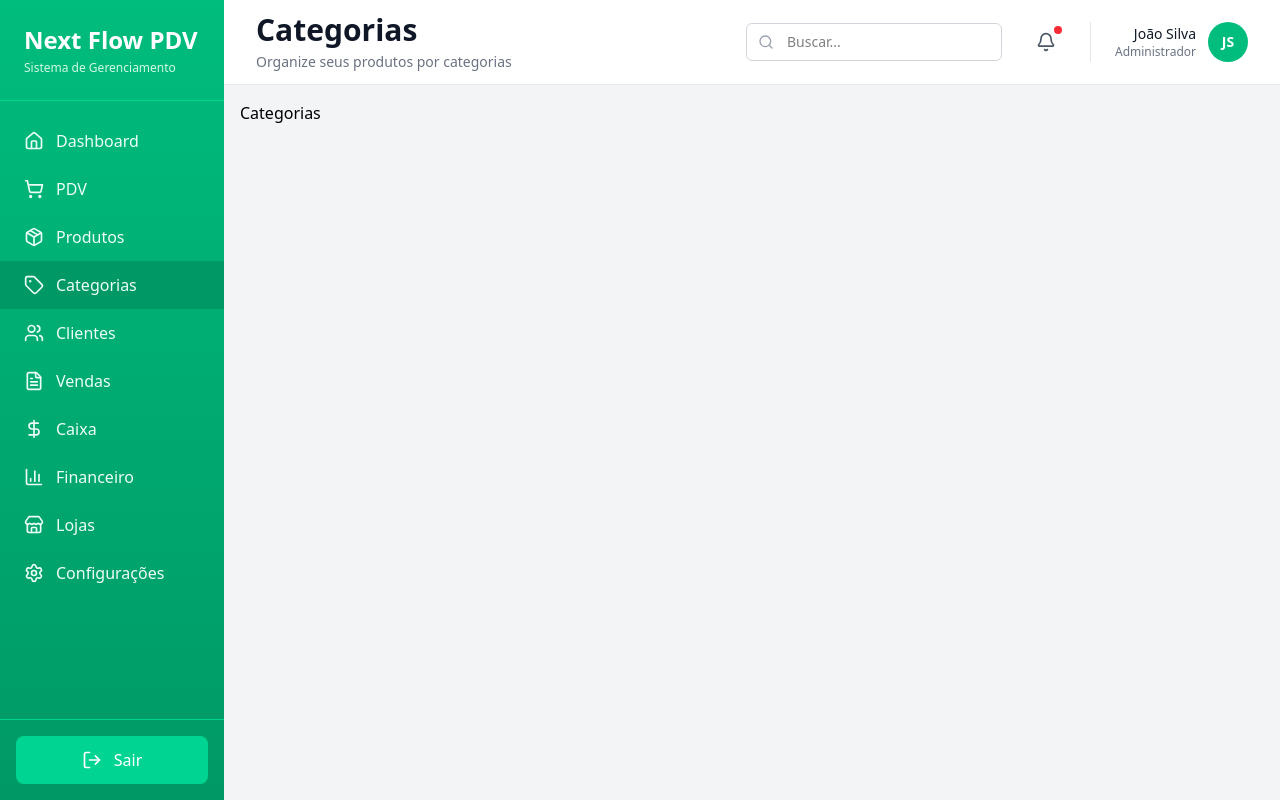
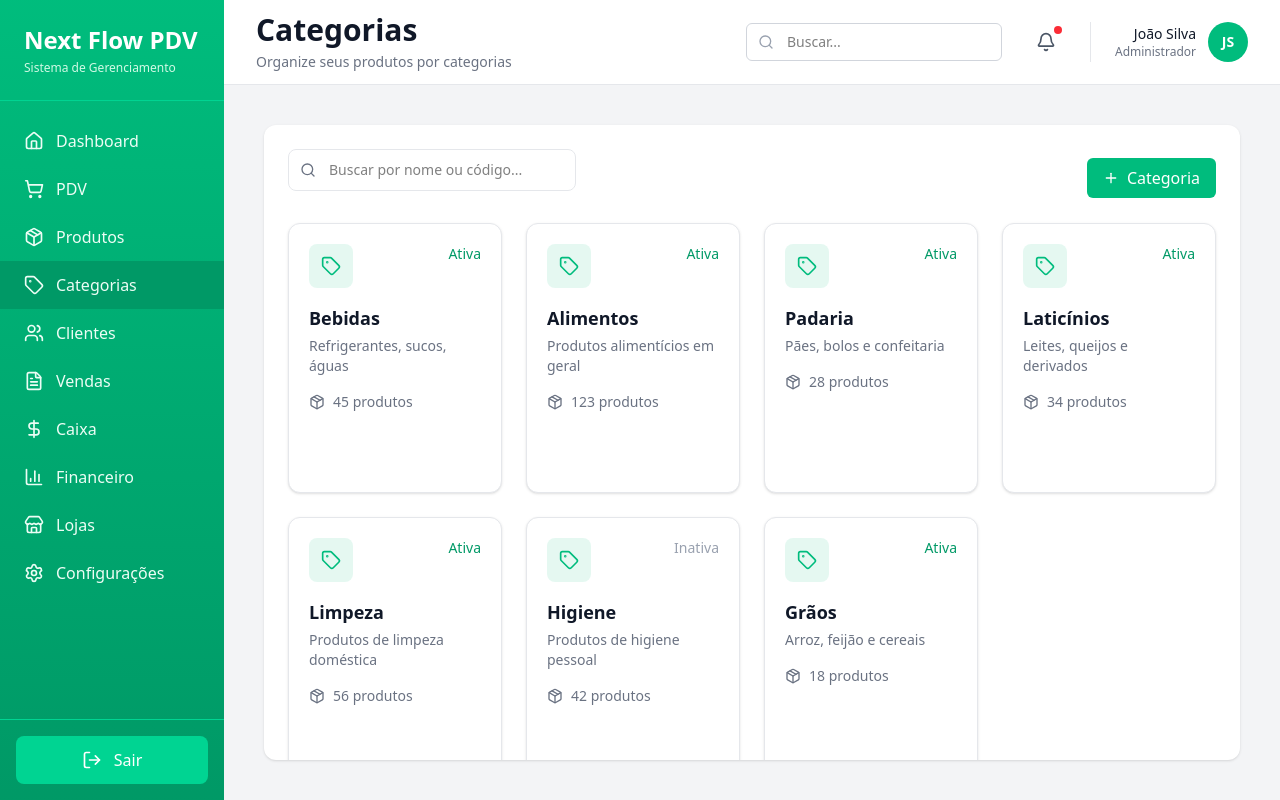
Before and after one commit to thiagoSEP121914/black_flow_pdv, a React (Vite) app in the folder frontend/: page /categories in a window 1280 px wide. Built offline with nearby package versions, Linux system fonts and the light colour scheme; no server answers; sample sign-in values are in the browser's storage.

Commit message:
feat:implemente full categorie page design

```diff
--- a/frontend/src/features/categories/Categorie.tsx
+++ /dev/null
@@ -1,7 +0,0 @@
-export function Categorie() {
-  return (
-    <>
-      <div>Categorias</div>
-    </>
-  );
-}
--- /dev/null
+++ b/frontend/src/features/categories/components/CategoryCard.tsx
@@ -0,0 +1,70 @@
+import { Tag, Package, Pencil, Trash2 } from "lucide-react";
+
+interface CategorieCardProps {
+  name: string;
+  description: string;
+  productsCount: number;
+  status?: "Ativa" | "Inativa";
+  onEdit?: () => void;
+  onDelete?: () => void;
+}
+
+export const CategorieCard = ({
+  name,
+  description,
+  productsCount,
+  status = "Ativa",
+  onEdit,
+  onDelete,
+}: CategorieCardProps) => {
+  const isActive = status === "Ativa";
+
+  return (
+    <div className="group w-full max-w-sm rounded-xl border border-gray-200 bg-white p-5 shadow-sm transition-all hover:shadow-md">
+      {/* Header */}
+      <div className="flex items-start justify-between">
+        <div className="flex h-11 w-11 items-center justify-center rounded-lg bg-emerald-500/10">
+          <Tag className="h-5 w-5 text-emerald-500" />
+        </div>
+
+        <span
+          className={`text-sm font-medium ${
+            isActive ? "text-emerald-600" : "text-gray-400"
+          }`}
+        >
+          {status}
+        </span>
+      </div>
+
+      {/* Content */}
+      <div className="mt-4 space-y-1">
+        <h3 className="text-lg font-semibold text-gray-900">{name}</h3>
+        <p className="text-sm text-gray-500">{description}</p>
+      </div>
+
+      {/* Footer */}
+      <div className="mt-4 flex items-center gap-2 text-sm text-gray-500">
+        <Package className="h-4 w-4" />
+        <span>{productsCount} produtos</span>
+      </div>
+
+      {/* Actions (hover) */}
+      <div className="mt-5 flex gap-3 opacity-0 translate-y-2 transition-all duration-200 group-hover:opacity-100 group-hover:translate-y-0">
+        <button
+          onClick={onEdit}
+          className="flex flex-1 items-center justify-center gap-2 rounded-lg bg-emerald-500 px-4 py-2 text-sm font-medium text-white hover:bg-emerald-600"
+        >
+          <Pencil className="h-4 w-4" />
+          Editar
+        </button>
+
+        <button
+          onClick={onDelete}
+          className="flex h-10 w-10 items-center justify-center rounded-lg border border-gray-200 text-red-500 hover:bg-red-50 hover:border-red-200"
+        >
+          <Trash2 className="h-4 w-4" />
+        </button>
+      </div>
+    </div>
+  );
+};
--- /dev/null
+++ b/frontend/src/features/categories/page/Categorie.tsx
@@ -0,0 +1,79 @@
+import { ActionToolbar } from "@/shared/components/ActionToolBar/ActionTooBar";
+import { CategorieCard } from "../components/CategoryCard";
+import { PageLayout } from "@/shared/layouts/PageLayout";
+
+const mockCategories = [
+  {
+    id: "1",
+    name: "Bebidas",
+    description: "Refrigerantes, sucos, águas",
+    productsCount: 45,
+    status: "Ativa",
+  },
+  {
+    id: "2",
+    name: "Alimentos",
+    description: "Produtos alimentícios em geral",
+    productsCount: 123,
+    status: "Ativa",
+  },
+  {
+    id: "3",
+    name: "Padaria",
+    description: "Pães, bolos e confeitaria",
+    productsCount: 28,
+    status: "Ativa",
+  },
+  {
+    id: "4",
+    name: "Laticínios",
+    description: "Leites, queijos e derivados",
+    productsCount: 34,
+    status: "Ativa",
+  },
+  {
+    id: "5",
+    name: "Limpeza",
+    description: "Produtos de limpeza doméstica",
+    productsCount: 56,
+    status: "Ativa",
+  },
+  {
+    id: "6",
+    name: "Higiene",
+    description: "Produtos de higiene pessoal",
+    productsCount: 42,
+    status: "Inativa",
+  },
+  {
+    id: "7",
+    name: "Grãos",
+    description: "Arroz, feijão e cereais",
+    productsCount: 18,
+    status: "Ativa",
+  },
+];
+
+export const Categorie = () => {
+  return (
+    <PageLayout>
+      {" "}
+      {/* Toolbar */}
+      <ActionToolbar addButtonTitle="Categoria" />
+      {/* Grid de categorias */}
+      <div className="grid grid-cols-1 gap-6 sm:grid-cols-2 lg:grid-cols-3 xl:grid-cols-4">
+        {mockCategories.map((category) => (
+          <CategorieCard
+            key={category.id}
+            name={category.name}
+            description={category.description}
+            productsCount={category.productsCount}
+            status={category.status}
+            onEdit={() => console.log("Editar", category.id)}
+            onDelete={() => console.log("Excluir", category.id)}
+          />
+        ))}
+      </div>
+    </PageLayout>
+  );
+};
--- a/frontend/src/features/product/page/Product.tsx
+++ b/frontend/src/features/product/page/Product.tsx
@@ -2,6 +2,7 @@ import { ProductTable } from "../components/ProductTable";
 import { ActionToolbar } from "@/shared/components/ActionToolBar/ActionTooBar";
 import { ExportToLayout } from "@/shared/components/ExportToLayout/ExportToLayout";
 import { useState } from "react";
+import { PageLayout } from "@/shared/layouts/PageLayout";
 
 interface IProduct {
   id: string;
@@ -230,8 +231,8 @@ export function Product() {
   const paginatedProducts = allProducts.slice(startIndex, endIndex);
 
   return (
-    <div className="flex max-h-[80vh] flex-col p-6 bg-white rounded-lg shadow-sm m-4 overflow-hidden">
-      <ActionToolbar />
+    <PageLayout>
+      <ActionToolbar showFilter={true} addButtonTitle="Produto" />
       <div className="flex-1 overflow-auto min-h-0">
         <ProductTable
           products={paginatedProducts}
@@ -242,6 +243,6 @@ export function Product() {
         />
       </div>
       <ExportToLayout />
-    </div>
+    </PageLayout>
   );
 }
--- a/frontend/src/shared/components/ActionToolBar/ActionTooBar.tsx
+++ b/frontend/src/shared/components/ActionToolBar/ActionTooBar.tsx
@@ -3,7 +3,15 @@ import { Button } from "../ui/Button";
 import { Plus } from "lucide-react";
 import { FilterButton } from "../FilterButton/FilterButton";
 
-export const ActionToolbar = () => {
+interface ActionButtonProps {
+  showFilter?: boolean;
+  addButtonTitle: string;
+}
+
+export const ActionToolbar = ({
+  showFilter,
+  addButtonTitle,
+}: ActionButtonProps) => {
   return (
     <>
       <div className="flex items-center justify-between mb-4 w-full">
@@ -12,13 +20,13 @@ export const ActionToolbar = () => {
         </div>
 
         <div className="flex gap-3">
-          <FilterButton />
+          {showFilter && <FilterButton />}
           <Button
             variant="primary"
             className="gap-2 bg-emerald-500 hover:bg-emerald-600 text-white cursor-pointer"
           >
             <Plus className="w-4 h-4" />
-            Novo Produto
+            {addButtonTitle}
           </Button>
         </div>
       </div>
--- a/frontend/src/shared/components/FilterButton/FilterButton.tsx
+++ b/frontend/src/shared/components/FilterButton/FilterButton.tsx
@@ -6,7 +6,7 @@ export const FilterButton = () => {
     <>
       <Button
         variant="outlined"
-        className="gap-2 border-gray-300 text-gray-700 bg-white hover:!bg-emerald-400 hover:!text-white"
+        className="gap-2 border-gray-300 text-gray-700 bg-white hover:bg-emerald-400! hover:text-white!"
       >
         <Filter className="w-4 h-4" />
         Filtros
--- /dev/null
+++ b/frontend/src/shared/layouts/PageLayout.tsx
@@ -0,0 +1,13 @@
+interface PageLayoutProps {
+  children: React.ReactNode;
+}
+
+export const PageLayout = ({ children }: PageLayoutProps) => {
+  return (
+    <div className="h-full w-full  p-6 overflow-hidden">
+      <div className="h-full w-full rounded-xl bg-white shadow-sm p-6 overflow-hidden flex flex-col">
+        {children}
+      </div>
+    </div>
+  );
+};
--- a/frontend/src/shared/routes/index.tsx
+++ b/frontend/src/shared/routes/index.tsx
@@ -10,7 +10,7 @@ import { toast } from "react-toastify";
 import { MainLayout } from "@/shared/layouts";
 import { Pos } from "@/features/pos/page/Pos";
 import { Product } from "@/features/product/page/Product";
-import { Categorie } from "@/features/categories/Categorie";
+import { Categorie } from "@/features/categories/page/Categorie";
 import { Client } from "@/features/clients/page/Client";
 import { Sale } from "@/features/sales/page/Sale";
 import { Cashier } from "@/features/cashier/page/Cashier";
```
